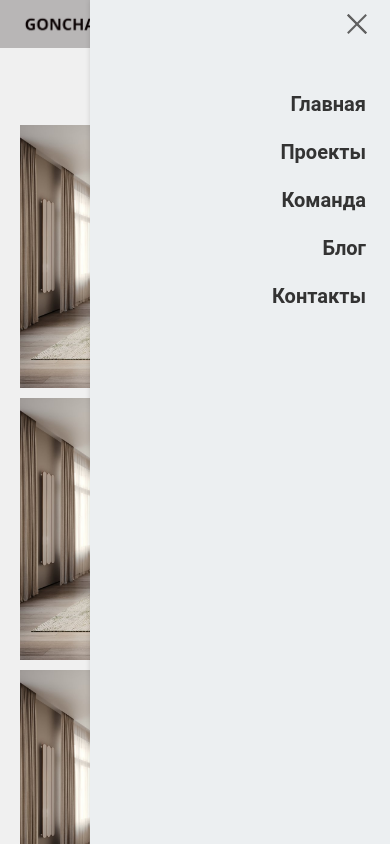
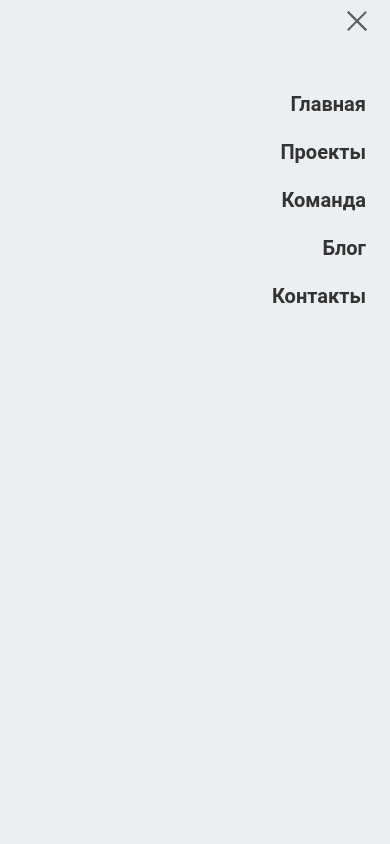
Before and after one commit to JRunaway/jrunaway.github.io, a plain HTML site: page index.html in a window 390 px wide. Both pictures are taken after a click on the label 357 px from the left and 24 px from the top of the page. Shown: the top 844 px of the page. Drawn offline with Linux system fonts and the light colour scheme.

Commit message:
Update style.css

```diff
--- a/style.css
+++ b/style.css
@@ -8,35 +8,89 @@
 
 body {
   font-family: Arial, sans-serif;
-  background-color: #f0f0f0;
+  background-color: #ffffff;
 }
 
-/* Стили для шапки сайта */
+/* Стили для header */
 header {
-  background-color: #b8b6b6;
+  background: url('11.jpg') no-repeat center center/cover; /* Фоновая картинка, no-repeat center center/cover обеспечивает, что картинка не повторяется, центрируется и растягивается на весь блок */
+  height: 100vh; /* Высота на весь экран */
   color: #fff;
-  padding: 10px 20px;
+  padding: 0; /* Убираем padding, чтобы картинка растянулась */
+  position: relative; /* Для позиционирования дочерних элементов */
   display: flex;
   align-items: center;
-  justify-content: space-between; /* Чтобы кнопка была справа */
-  position: relative;
+  justify-content: center; /* Центрируем содержимое */
 }
+
+/* Контейнер для содержимого header */
+.header-content {
+  width: 100%;
+  padding: 20px; /* Внутренний отступ для логотипа и меню */
+  display: flex;
+  flex-direction: column; /* Вертикальное расположение элементов */
+  align-items: center; /* Центрируем по горизонтали */
+}
+
+
 
 .logo {
   width: 30%;
+  position: absolute;
+  top: 20px; /* Отступ сверху */
+  left: 20px; /* Отступ слева */
 }
+
+/* Приветственная надпись */
+.welcome-text {
+  position: absolute;
+  top: 50%;
+  left: 50%;
+  transform: translate(-50%, -50%); /* Центрируем по горизонтали и вертикали */
+  font-size: 48px; /* Размер текста */
+  font-weight: bold;
+  text-align: center;
+  color: #fff; /* Цвет текста */
+  text-shadow: 2px 2px 4px rgba(0, 0, 0, 0.5); /* Тень для читаемости */
+  animation: fadeIn 2s ease-in;
+}
+@keyframes fadeIn {
+  from { opacity: 0; }
+  to { opacity: 1; }
+}
+
 
 @media (max-width: 768px) {
   .logo {
     width: 35%; /* */
+	top: 15px;
+    left: 15px;
+  }
+  .menu__btn {
+    top: 15px;
+    right: 15px;
+  }
+  .welcome-text {
+    font-size: 42px; /* Уменьшаем текст на планшетах */
   }
 }
 
 @media (max-width: 431px) {
   .logo {
-    width: 35%; /* */
+    width: 35%;
+    top: 10px;
+    left: 10px;
+  }
+  .menu__btn {
+    top: 10px;
+    right: 10px;
+  }
+  .welcome-text {
+    font-size: 40px;
   }
 }
+
+
 
 /* навигация и кнопка */
 #menu__toggle {
@@ -59,18 +113,21 @@ header {
   right: 0; /* выезд меню справа, так же изменить в .menu__box { */
 }
 
+body.menu-open {
+  overflow: hidden; /* чтобы убрать прокрутку у body при наличии класса menu-open */
+}
+
+
+
 .menu__btn {
-  display: flex;
-  align-items: center;
-  justify-content: center;
   position: absolute;
-  top: 50%;
-  right: 20px;
-  transform: translateY(-50%); /* Центрируем кнопку по вертикали */
+  top: 20px; /* Отступ сверху */
+  right: 20px; /* Отступ справа */
   width: 26px;
   height: 26px;
   cursor: pointer;
-  z-index: 1;
+  z-index: 1002; /* Оставляем высокий z-index */
+  transform: none; /* Убираем центрирование по вертикали */
 }
 
 .menu__btn > span,
@@ -96,24 +153,21 @@ header {
 }
 
 .menu__box {
-  display: block;
   position: fixed;
   visibility: hidden;
   top: 0;
   right: -100%; /* выезд меню справа, так же изменить в #menu__toggle:checked ~ .menu__box   */
+  width: 100%;
   text-align: right;
-  width: 300px;
   height: 100%;
-
   margin: 0;
   padding: 80px 0;
-
   list-style: none;
-
   background-color: #ECEFF1;
   box-shadow: 1px 0px 6px rgba(0, 0, 0, .2);
-
   transition-duration: .25s;
+  overflow-y: auto;
+  z-index: 998;
 }
 
 .menu__item {
@@ -179,4 +233,7 @@ h1 {
   .gallery {
     grid-template-columns: repeat(1, 1fr);
   }
+  .gallery img {
+    width: 95%;
+  }
 }
```
